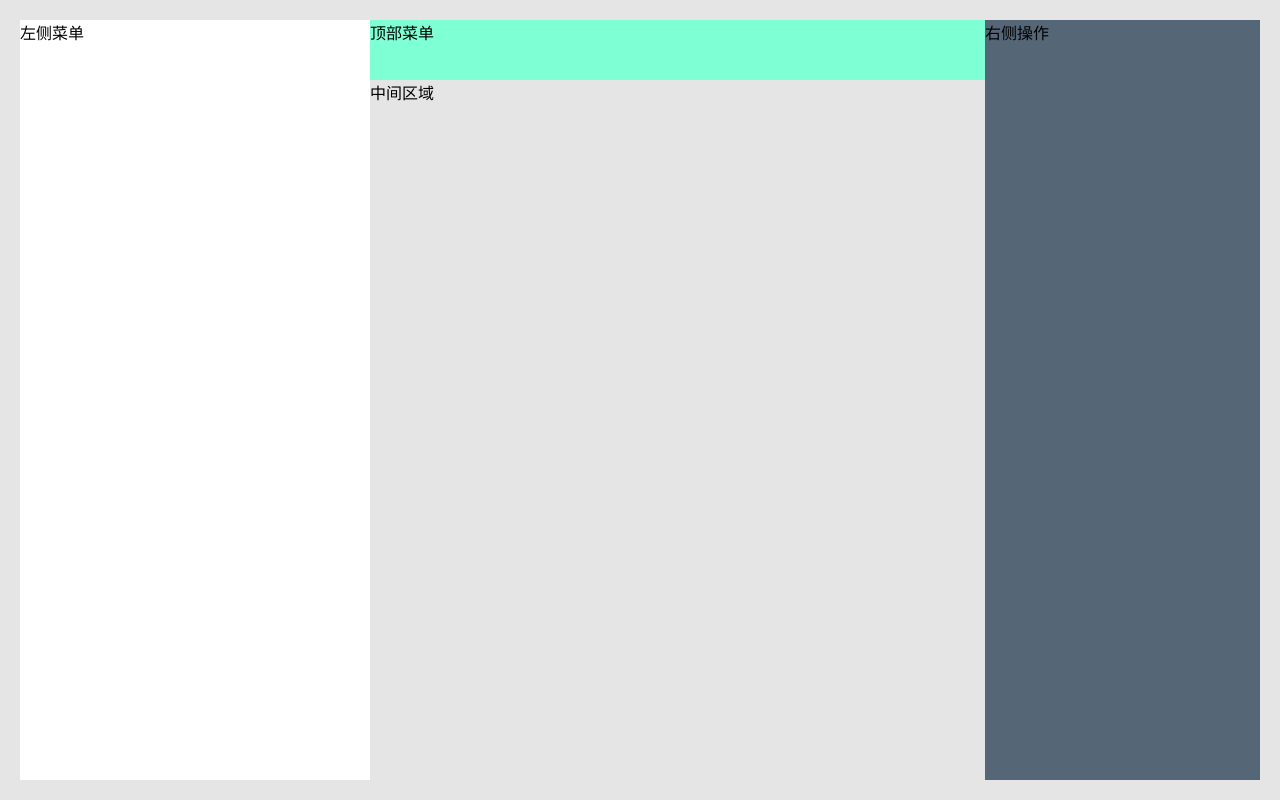
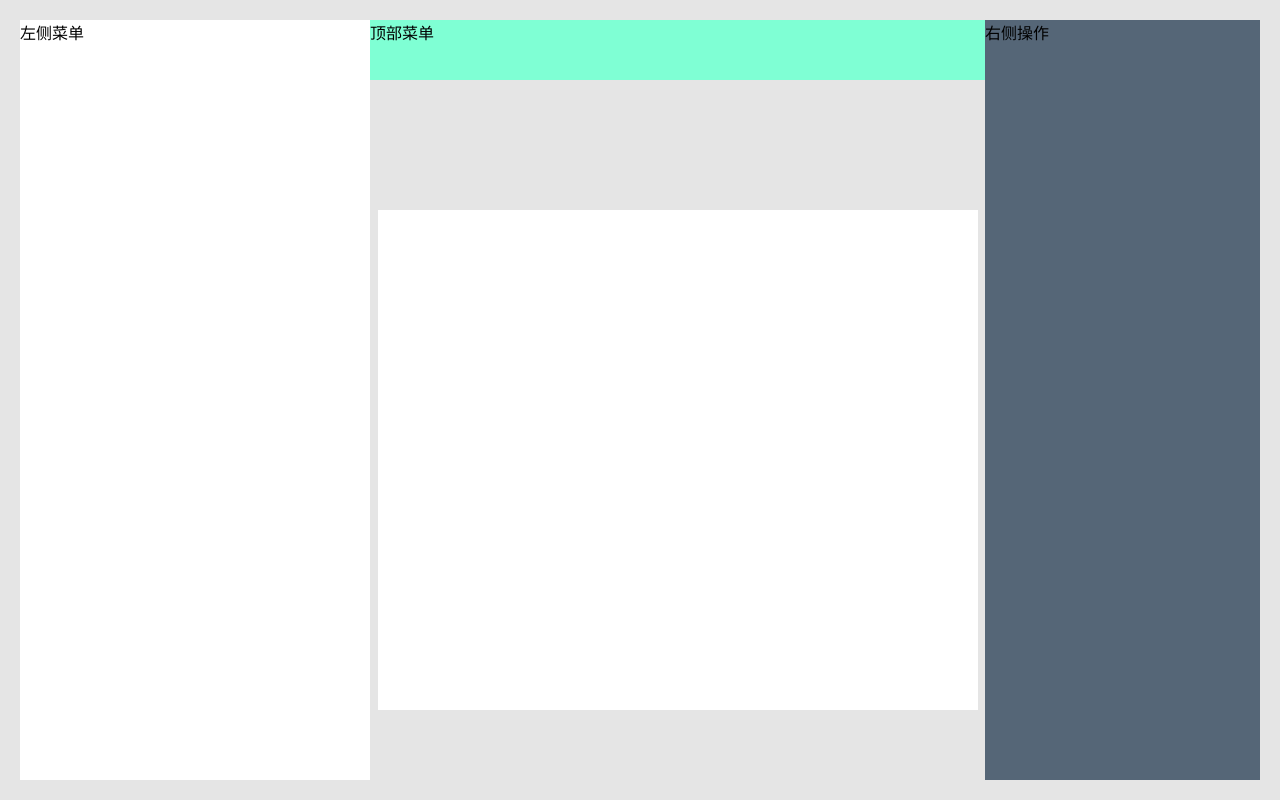
Before and after one commit to fenglixuelilili/visual-editor-vue3, a Vue app: page / in a window 1280 px wide. Built offline with nearby package versions, Linux system fonts and the light colour scheme.

Commit message:
组件数据定义

```diff
--- a/src/App.vue
+++ b/src/App.vue
@@ -1,6 +1,6 @@
 <template>
   <div>
-    <visualEditor />
+    <visualEditor v-model="data" />
   </div>
 </template>
 <script lang="ts">
@@ -10,6 +10,26 @@ export default defineComponent({
   components: {
     visualEditor,
   },
+  data() {
+    return {
+      data: {
+        container: {
+          width: 600,
+          height: 500
+        },
+        blocks: [
+          {
+            left: 200,
+            top: 40
+          },
+          {
+            left: 100,
+            top: 90
+          },
+        ]
+      }
+    }
+  }
 })
 </script>
 <style lang="scss">
--- /dev/null
+++ b/src/package/visual-editor/editor-block.tsx
@@ -0,0 +1,24 @@
+import { computed, defineComponent, PropType } from "vue"
+import { block } from '../../types/editor'
+export default defineComponent({
+  props: {
+    block: {
+      type: Object as PropType<block>,
+      default: {
+        left: 0,
+        top: 0
+      }
+    }
+  },
+  setup(props) {
+    const style = computed(() => ({
+      left: props.block.left + 'px',
+      top: props.block.top + 'px'
+    }))
+    return () => (
+      <div class='editor-bloack' style={ style.value }>
+        block
+      </div>
+    )
+  }
+})
--- a/src/package/visual-editor/index.scss
+++ b/src/package/visual-editor/index.scss
@@ -1,13 +1,15 @@
 $leftComWidth: 350px;
 $topMenuHeight: 60px;
 $rightMenuWidth: 275px;
-.visual-editor{
+
+.visual-editor {
   position: fixed;
   left: 20px;
   right: 20px;
   top: 20px;
   bottom: 20px;
   background-color: #fff;
+
   &:before {
     content: '';
     position: fixed;
@@ -15,9 +17,10 @@ $rightMenuWidth: 275px;
     right: 0;
     top: 0;
     bottom: 0;
-    background-color: rgba(0,0,0,.1);
+    background-color: rgba(0, 0, 0, .1);
   }
-  & > .visual-editor-topMenu {
+
+  &>.visual-editor-topMenu {
     position: absolute;
     top: 0;
     left: $leftComWidth;
@@ -25,7 +28,8 @@ $rightMenuWidth: 275px;
     right: $rightMenuWidth;
     background-color: aquamarine;
   }
-  & > .visual-editor-leftComponentsMenu {
+
+  &>.visual-editor-leftComponentsMenu {
     width: $leftComWidth;
     height: 100%;
     position: absolute;
@@ -33,7 +37,8 @@ $rightMenuWidth: 275px;
     top: 0;
     left: 0;
   }
-  & > .visual-editor-right-seting {
+
+  &>.visual-editor-right-seting {
     width: $rightMenuWidth;
     height: 100%;
     position: absolute;
@@ -41,13 +46,32 @@ $rightMenuWidth: 275px;
     top: 0;
     right: 0;
   }
-  & > .visual-editor-area-body {
-    padding: $topMenuHeight $rightMenuWidth 0 $leftComWidth;
+
+  &>.visual-editor-area-body {
+    margin: $topMenuHeight $rightMenuWidth 0 $leftComWidth;
     height: 100%;
-    .visual-editor-area-container{
+    position: relative;
+    z-index: 1;
+
+    .visual-editor-area-container {
       width: 100%;
       height: 100%;
       overflow-y: scroll;
+      // margin: 0 auto;
+      display: flex;
+      align-items: center;
+      justify-content: center;
+
+      .visual-editor-area-content {
+        background-color: #fff;
+        position: relative;
+
+        .editor-bloack {
+          position: absolute;
+          left: 0;
+          top: 0;
+        }
+      }
     }
   }
 }
--- a/src/package/visual-editor/index.tsx
+++ b/src/package/visual-editor/index.tsx
@@ -1,20 +1,38 @@
-import { defineComponent, PropType } from "vue"
+import { computed, defineComponent, PropType } from "vue"
 import "./index.scss"
-import { visualEditorModelValue } from '../../types/editor'
+import { visualEditorModelValue, block } from '../../types/editor'
+import useModel from '../../utils/useModel'
+import editorBlock from './editor-block'
 export const visualEditor = defineComponent({
+  components: {
+    editorBlock
+  },
   props: {
     modelValue: {
       type: Object as PropType<visualEditorModelValue>
     }
   },
   emits: ['update:modelValue'],
-  setup(props) {
+  setup(props, { emit }) {
+    let model = useModel(() => props.modelValue, (val) => emit('update:modelValue', val))
+    let containerStyle = computed(() => ({
+      width: model.value.container.width + 'px',
+      height: model.value.container.height + 'px'
+    }))
     return () => (
       <div class="visual-editor">
         <div class="visual-editor-topMenu">顶部菜单</div>
         <div class="visual-editor-leftComponentsMenu">左侧菜单</div>
         <div class="visual-editor-area-body">
-          <div class="visual-editor-area-container">中间区域</div>
+          <div class="visual-editor-area-container">
+            <div class='visual-editor-area-content'  style={ containerStyle.value }>
+              {
+                model.value.blocks.map((block: block) => {
+                  return <editorBlock block={ block }></editorBlock>
+                })
+              }
+            </div>
+          </div>
         </div>
         <div class="visual-editor-right-seting">右侧操作</div>
       </div>
```
Also changed, not shown: src/types/editor.d.ts (+10 -0 lines).
